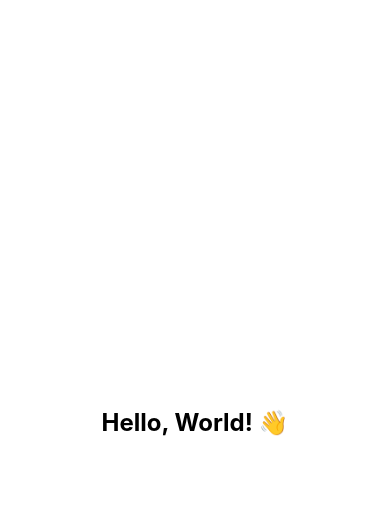
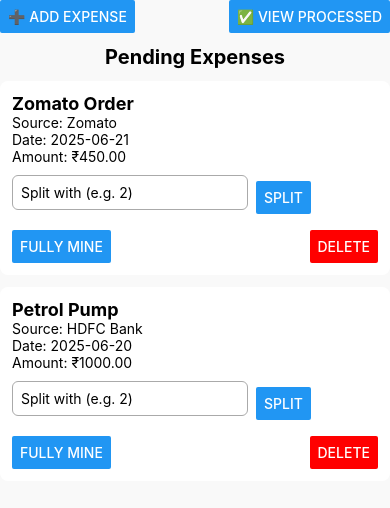
Before and after one commit to Kevin-DeBruyne/expense_tracker, a React Native app: screen / in a window 390 px wide. Shown: the top 508 px of the page. Built offline with nearby package versions, Linux system fonts and the light colour scheme.

Commit message:
simple page with add and expense processing

```diff
--- a/App.tsx
+++ b/App.tsx
@@ -1,24 +1,230 @@
-import React from 'react';
-import { SafeAreaView, Text, StyleSheet } from 'react-native';
+import React, { useState } from 'react';
+import {
+  SafeAreaView,
+  View,
+  Text,
+  FlatList,
+  TextInput,
+  Button,
+  StyleSheet,
+  Modal,
+  Alert,
+} from 'react-native';
 
-const App = () => {
+export default function App() {
+  const [pendingExpenses, setPendingExpenses] = useState([
+    {
+      id: '1',
+      title: 'Zomato Order',
+      amount: 450,
+      source: 'Zomato',
+      date: '2025-06-21',
+    },
+    {
+      id: '2',
+      title: 'Petrol Pump',
+      amount: 1000,
+      source: 'HDFC Bank',
+      date: '2025-06-20',
+    },
+  ]);
+
+  const [processedExpenses, setProcessedExpenses] = useState([]);
+
+  const [title, setTitle] = useState('');
+  const [amount, setAmount] = useState('');
+  const [source, setSource] = useState('');
+  const [splitCount, setSplitCount] = useState({});
+  const [modalVisible, setModalVisible] = useState(false);
+  const [showProcessed, setShowProcessed] = useState(false);
+
+  const addExpense = () => {
+    if (!title || !amount || !source) return alert('Please fill all fields');
+
+    const newExpense = {
+      id: Date.now().toString(),
+      title,
+      amount: parseFloat(amount),
+      source,
+      date: new Date().toLocaleDateString(),
+    };
+
+    setPendingExpenses(prev => [...prev, newExpense]);
+    setTitle('');
+    setAmount('');
+    setSource('');
+    setModalVisible(false);
+  };
+
+  const deleteExpense = (id) => {
+    setPendingExpenses(prev => prev.filter(exp => exp.id !== id));
+  };
+
+  const handleFullyMine = (expense) => {
+    Alert.alert("Expense Processed", `✅ ₹${expense.amount.toFixed(2)} marked as Fully Yours`);
+    setProcessedExpenses(prev => [...prev, { ...expense, processed: 'Fully Mine' }]);
+    deleteExpense(expense.id);
+  };
+
+  const handleSplit = (expense) => {
+    const count = parseInt(splitCount[expense.id]);
+    if (!count || count <= 0) return alert('Enter valid number of people');
+
+    const splitAmount = expense.amount / count;
+    Alert.alert("Expense Split", `✅ ₹${splitAmount.toFixed(2)} is yours (split between ${count})`);
+
+    setProcessedExpenses(prev => [
+      ...prev,
+      { ...expense, processed: `Split with ${count}`, amount: splitAmount },
+    ]);
+    deleteExpense(expense.id);
+  };
+
+  const renderExpense = ({ item }) => (
+    <View style={styles.expenseCard}>
+      <Text style={styles.title}>{item.title}</Text>
+      <Text>Source: {item.source}</Text>
+      <Text>Date: {item.date}</Text>
+      <Text>Amount: ₹{item.amount.toFixed(2)}</Text>
+
+      {!showProcessed && (
+        <>
+          <View style={styles.splitSection}>
+            <TextInput
+              placeholder="Split with (e.g. 2)"
+              style={styles.input}
+              keyboardType="number-pad"
+              value={splitCount[item.id] || ''}
+              onChangeText={(text) =>
+                setSplitCount(prev => ({ ...prev, [item.id]: text }))
+              }
+            />
+            <Button title="Split" onPress={() => handleSplit(item)} />
+          </View>
+
+          <View style={styles.actions}>
+            <Button title="Fully Mine" onPress={() => handleFullyMine(item)} />
+            <Button
+              title="Delete"
+              color="red"
+              onPress={() => deleteExpense(item.id)}
+            />
+          </View>
+        </>
+      )}
+
+      {showProcessed && (
+        <Text style={{ marginTop: 10, fontStyle: 'italic', color: '#333' }}>
+          ✔️ Processed: {item.processed}
+        </Text>
+      )}
+    </View>
+  );
+
   return (
     <SafeAreaView style={styles.container}>
-      <Text style={styles.text}>Hello, World! 👋</Text>
+      <View style={styles.headerRow}>
+        <Button title="➕ Add Expense" onPress={() => setModalVisible(true)} />
+        <Button
+          title={showProcessed ? '⬅️ Show Pending' : '✅ View Processed'}
+          onPress={() => setShowProcessed(!showProcessed)}
+        />
+      </View>
+
+      <Text style={styles.headerText}>
+        {showProcessed ? 'Processed Expenses' : 'Pending Expenses'}
+      </Text>
+
+      <FlatList
+        data={showProcessed ? processedExpenses : pendingExpenses}
+        keyExtractor={item => item.id}
+        renderItem={renderExpense}
+        ListEmptyComponent={<Text style={styles.empty}>No expenses to show</Text>}
+      />
+
+      {/* Modal for Adding Expense */}
+      <Modal visible={modalVisible} animationType="slide" transparent>
+        <View style={styles.modalContainer}>
+          <View style={styles.modalBox}>
+            <Text style={styles.modalTitle}>Add New Expense</Text>
+            <TextInput
+              placeholder="Title"
+              value={title}
+              onChangeText={setTitle}
+              style={styles.input}
+            />
+            <TextInput
+              placeholder="Amount"
+              value={amount}
+              onChangeText={setAmount}
+              keyboardType="numeric"
+              style={styles.input}
+            />
+            <TextInput
+              placeholder="Source"
+              value={source}
+              onChangeText={setSource}
+              style={styles.input}
+            />
+            <View style={{ flexDirection: 'row', justifyContent: 'space-between' }}>
+              <Button title="Cancel" color="grey" onPress={() => setModalVisible(false)} />
+              <Button title="Save" onPress={addExpense} />
+            </View>
+          </View>
+        </View>
+      </Modal>
     </SafeAreaView>
   );
-};
+}
 
 const styles = StyleSheet.create({
-  container: {
+  container: { padding: 16, flex: 1, backgroundColor: '#f9f9f9' },
+  headerRow: {
+    flexDirection: 'row',
+    justifyContent: 'space-between',
+    marginBottom: 12,
+  },
+  headerText: {
+    fontSize: 20,
+    fontWeight: 'bold',
+    textAlign: 'center',
+    marginBottom: 12,
+  },
+  input: {
+    borderWidth: 1,
+    borderColor: '#aaa',
+    borderRadius: 6,
+    padding: 8,
+    marginBottom: 10,
+  },
+  expenseCard: {
+    backgroundColor: '#fff',
+    padding: 12,
+    borderRadius: 8,
+    marginBottom: 12,
+    elevation: 1,
+  },
+  title: { fontSize: 18, fontWeight: 'bold' },
+  actions: { flexDirection: 'row', justifyContent: 'space-between', marginTop: 10 },
+  splitSection: { flexDirection: 'row', alignItems: 'center', gap: 8, marginTop: 10 },
+  empty: { textAlign: 'center', color: '#777', marginTop: 20 },
+  modalContainer: {
     flex: 1,
+    backgroundColor: '#00000088',
     justifyContent: 'center',
     alignItems: 'center',
   },
-  text: {
-    fontSize: 24,
+  modalBox: {
+    width: '85%',
+    backgroundColor: '#fff',
+    padding: 20,
+    borderRadius: 12,
+    elevation: 5,
+  },
+  modalTitle: {
+    fontSize: 18,
     fontWeight: 'bold',
+    marginBottom: 10,
+    textAlign: 'center',
   },
 });
-
-export default App;
```
